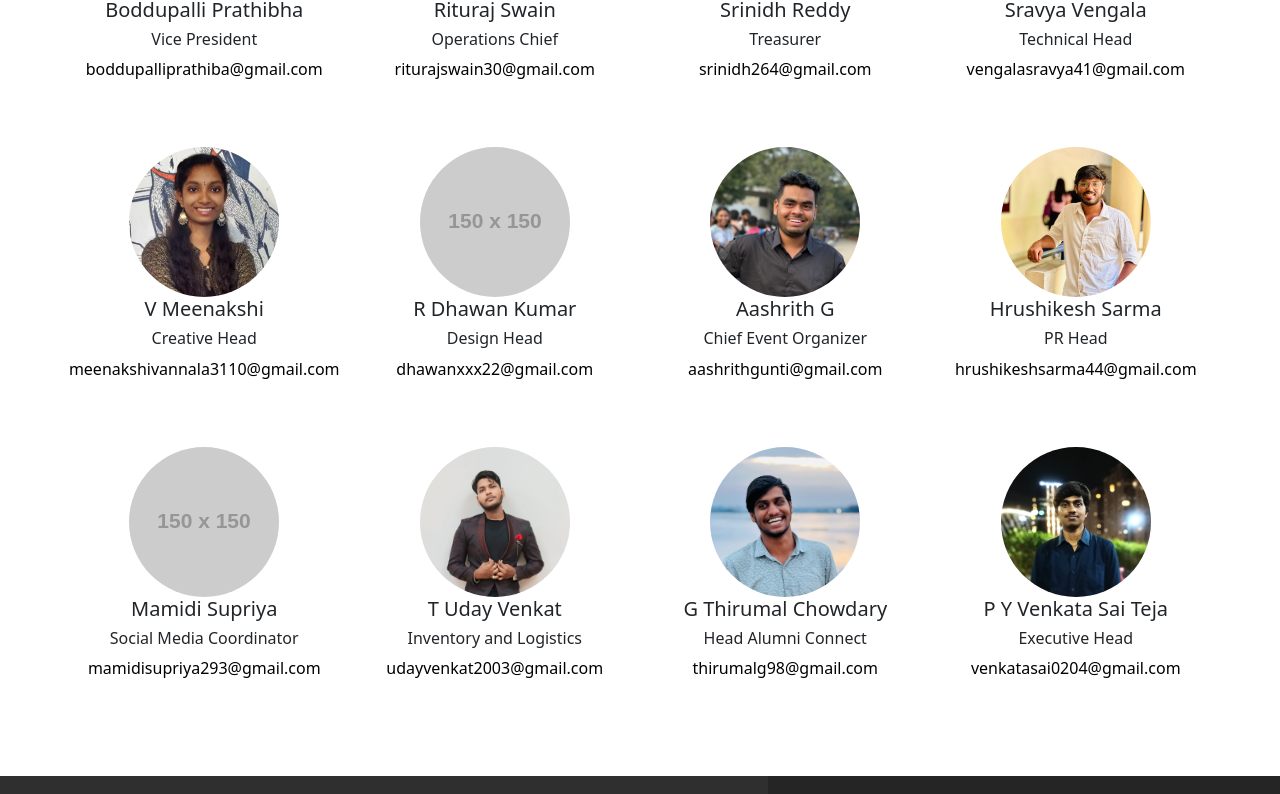
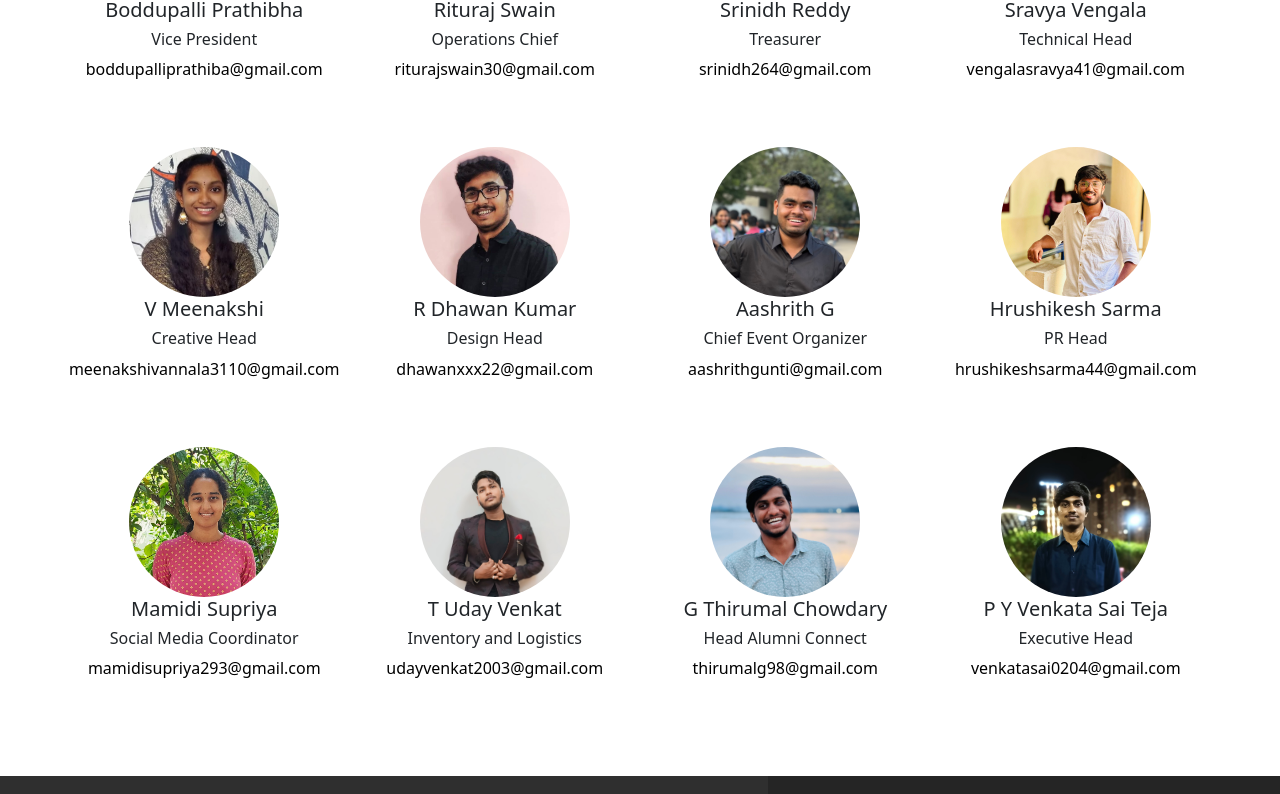
Before and after one commit to Aryan-Sameer/IE-I---VNRVJIET, a React (Vite) app: page /Team in a window 1280 px wide. Shown: the part 735-1529 px from the top of the page. Built offline with nearby package versions, Linux system fonts and the light colour scheme.

Commit message:
completed core team

```diff
--- a/src/components/Team.jsx
+++ b/src/components/Team.jsx
@@ -69,7 +69,7 @@ const Team = () => {
         },
         {
             id: 10,
-            image: "http://placehold.it/150x150",
+            image: "public/static/core team/dhawan.jpg",
             name: "R Dhawan Kumar",
             position: "Design Head",
             email: "dhawanxxx22@gmail.com"
@@ -90,7 +90,7 @@ const Team = () => {
         },
         {
             id: 13,
-            image: "http://placehold.it/150x150",
+            image: "public/static/core team/supriya.jpg",
             name: "Mamidi Supriya",
             position: "Social Media Coordinator",
             email: "mamidisupriya293@gmail.com"
--- a/src/index.css
+++ b/src/index.css
@@ -363,7 +363,6 @@ hr {
     }
     .aboutInfo{
         width: 100%;
-        text-align: justify;
     }
     .aboutImg{
         width: 100%;
```
Also changed, not shown: public/static/core team/dhawan.jpg (added), public/static/core team/supriya.jpg (added).
